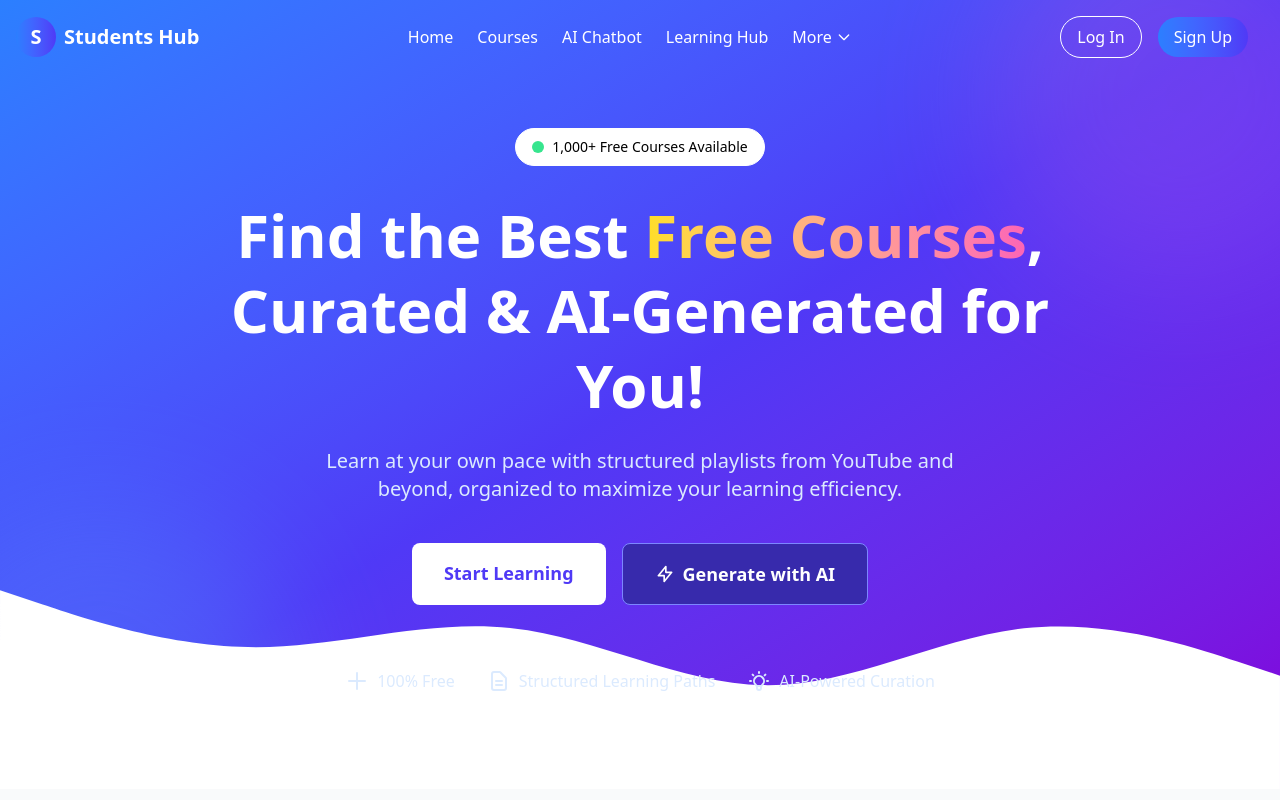
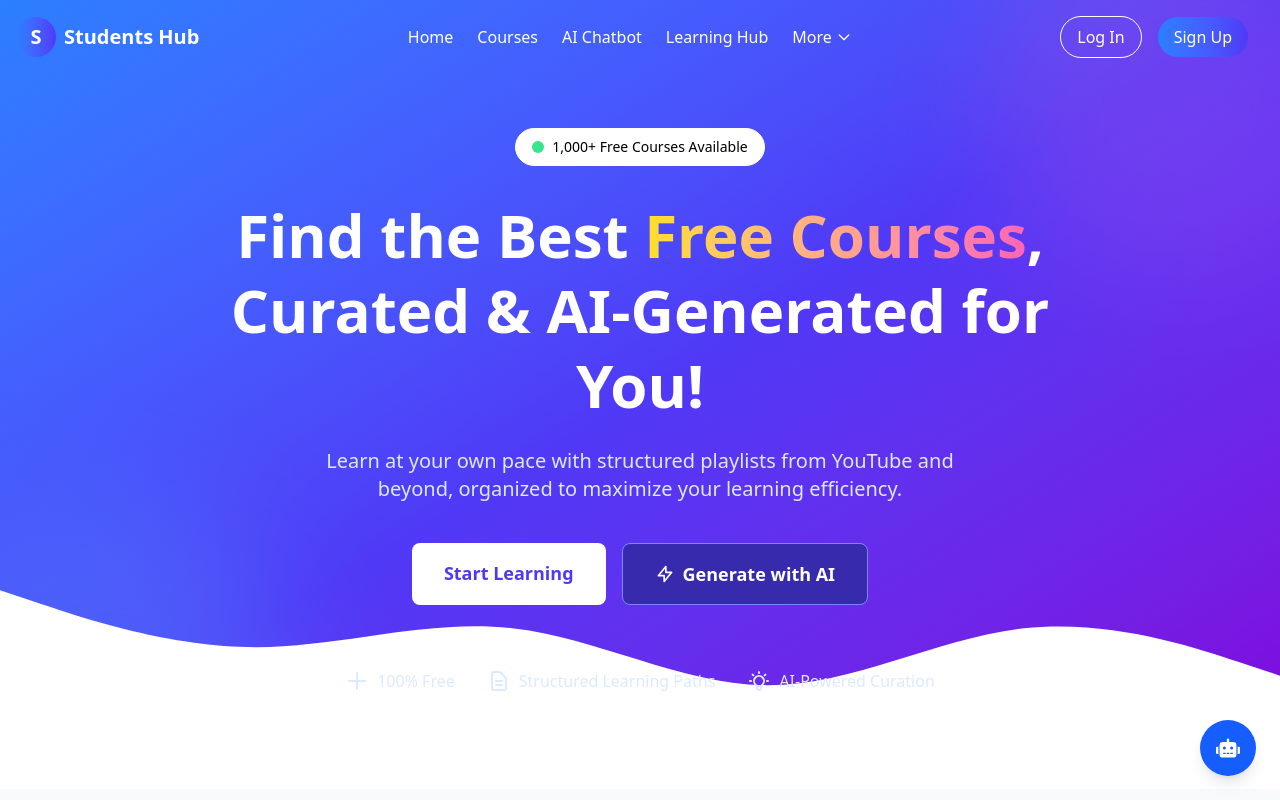
Before and after one commit to Pranay-Dommati/thestudent, a React (Vite) app in the folder frontend/: page / in a window 1280 px wide. Shown: the top 800 px of the page. Built offline with nearby package versions, Linux system fonts and the light colour scheme.

Commit message:
adding chatbot icon on every page

```diff
--- a/frontend/src/App.jsx
+++ b/frontend/src/App.jsx
@@ -6,10 +6,12 @@ import ChatBotPage from './components/Chatbot/ChatbotPage';
 import CourseDetailsPage from './components/CourseDetails/CourseDetailsPage/CourseDetailsPage';
 import CourseLearningPage from './components/CourseLearningPage/CourseLearningPage';
 import LearningHubPage from './components/LearningHub/LearningHubPage';
+import FloatingChatButton from './components/Chatbot/FloatingChatButton';
 
 function App() {
   return (
     <BrowserRouter>
+      {/* Routes for page navigation */}
       <Routes>
         <Route path="/" element={<HomePage />} />
         <Route path="/courses" element={<Courses />} />
@@ -18,6 +20,9 @@ function App() {
         <Route path="/courses/:courseId/learning" element={<CourseLearningPage />} />
         <Route path="/learning-hub" element={<LearningHubPage />} />
       </Routes>
+
+      {/* Floating chat button - appears on all pages except /chat */}
+      <FloatingChatButton />
     </BrowserRouter>
   );
 }
--- /dev/null
+++ b/frontend/src/components/Chatbot/FloatingChatButton.jsx
@@ -0,0 +1,27 @@
+import React from 'react';
+import { useNavigate, useLocation } from 'react-router-dom';
+import { FaRobot } from 'react-icons/fa';
+
+const FloatingChatButton = () => {
+  const navigate = useNavigate();
+  const location = useLocation();
+
+  // Don't show the button on the chat page
+  if (location.pathname === '/chat') {
+    return null;
+  }
+
+  return (
+    <button
+      onClick={() => navigate('/chat')}
+      className="fixed bottom-6 right-6 w-14 h-14 bg-blue-600 hover:bg-blue-700
+                 text-white rounded-full shadow-lg flex items-center justify-center
+                 transition-all duration-200 hover:scale-110 z-50"
+      aria-label="Open Chat Assistant"
+    >
+      <FaRobot className="w-6 h-6" />
+    </button>
+  );
+};
+
+export default FloatingChatButton;
--- a/frontend/src/components/CourseLearningPage/CourseLearning.jsx
+++ b/frontend/src/components/CourseLearningPage/CourseLearning.jsx
@@ -22,9 +22,9 @@ const CourseLearning = ({ courseId }) => {
     setTimeout(() => {
       setCourse({
         id: courseId,
-        title: "Master Next.js: From Zero to Production",
+        title: "Web Development: From Zero to Hero",
         instructor: {
-          name: "John Doe",
+          name: "YT",
           avatar: "https://via.placeholder.com/150",
         },
         description: "This comprehensive course takes you from the basics of Next.js to deploying production-ready applications.",
--- a/frontend/src/components/Courses/CourseListings/CourseListings.jsx
+++ b/frontend/src/components/Courses/CourseListings/CourseListings.jsx
@@ -11,14 +11,14 @@ const CourseListings = ({ category, filters }) => {
     const sampleCourses = [
         {
             id: 1,
-            thumbnail: "https://via.placeholder.com/300x200?text=Next.js",
-            title: "Master Next.js: From Zero to Production",
-            instructor: "John Doe",
+            thumbnail: "https://images.unsplash.com/photo-1457305237443-44c3d5a30b89?q=80&w=2074&auto=format&fit=crop&ixlib=rb-4.0.3&ixid=M3wxMjA3fDB8MHxwaG90by1wYWdlfHx8fGVufDB8fHx8fA%3D%3D",
+            title: "Web Development: From Zero to Mastery",
+            instructor: "YT",
             duration: "56 hours",
             level: "Beginner",
             tags: ["Free", "Video", "Project-Based"],
-            rating: 4.8,
-            reviewCount: 1245,
+            rating: "",
+            reviewCount: 0,
             platform: "YouTube"
         },
         {
```
